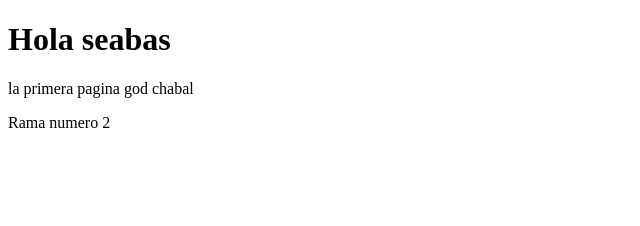
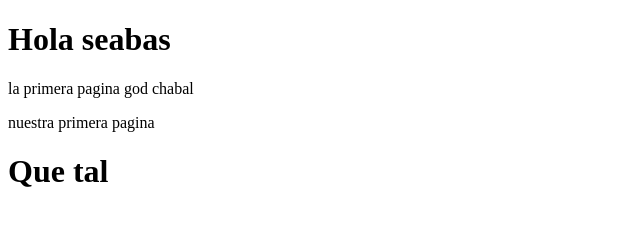
Before and after one commit to mahecha200518-hub/Proyecto-lazarus, a plain HTML site: page index.html in a window 1280 px wide. Shown: the whole page, without its empty margins (0-640 px from the left). Drawn offline with Linux system fonts and the light colour scheme.

Commit message:
MOdificacion de scrip

```diff
--- a/index.html
+++ b/index.html
@@ -1,14 +1,14 @@
 <!DOCTYPE html>
 <html lang="en">
 <head>
-    <meta charset="UTF-8">
-    <meta name="viewport" content="width=device-width, initial-scale=1.0">
+
     <title>Lazarus</title>
 </head>
 <body>
     <h1> Hola seabas</h1>
     <p>la primera pagina god chabal</p>
-    <p> Rama numero 2  </p>
-
+    <p> nuestra primera pagina </p>
+    <h1>Que tal </h1>
+    <script src="script.js"></script>
 </body>
 </html>
--- a/script.js
+++ b/script.js
@@ -1 +1,2 @@
 //archivo java script
+alert("Hola Adso");
--- a/styles.css
+++ b/styles.css
@@ -1 +1,7 @@
 /*Hoja de estilos */
+body {
+    background-color: #f0f0f0;
+    font-family: Arial, sans-serif;
+    margin: 0;
+    padding: 50px;
+}
```
